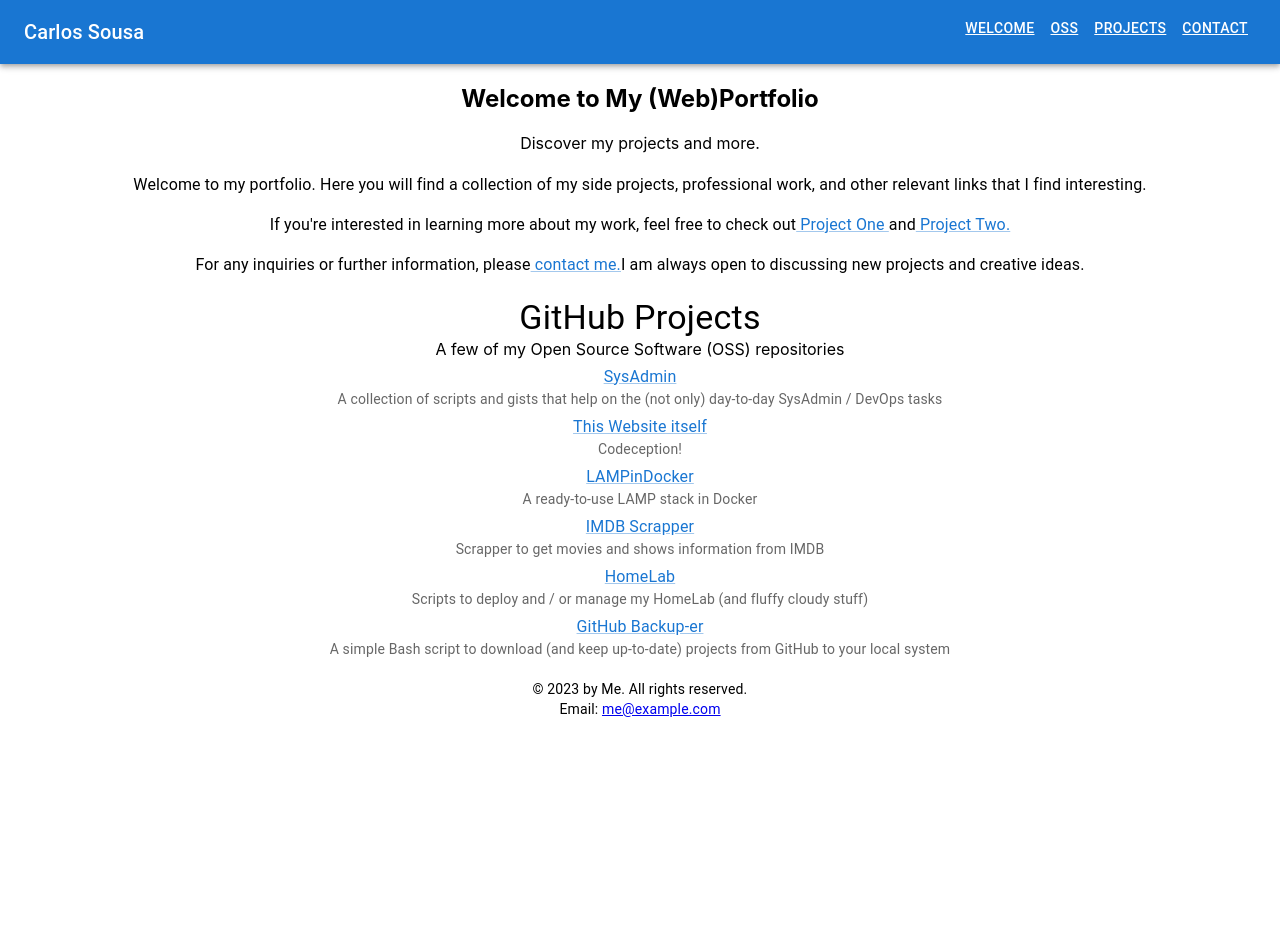
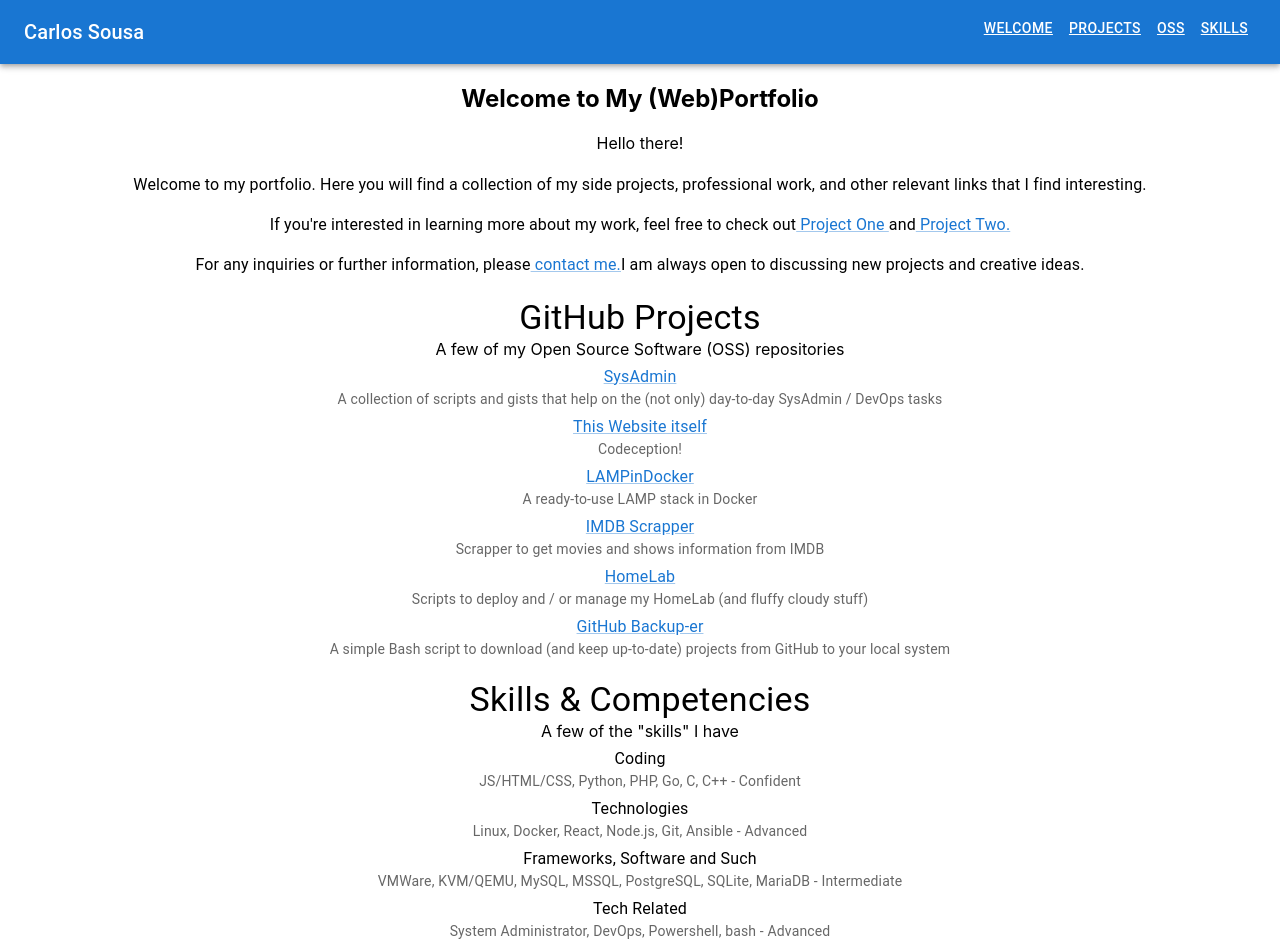
Before and after one commit to zebrajr/website, a React (Create React App) app in the folder frontend/: page / in a window 1280 px wide. Shown: the top 950 px of the page. Before the commit the page ends 800 px from the top, so only its background shows below. Built offline with nearby package versions, Linux system fonts and the light colour scheme.

Commit message:
update components (skills, projects, navbar)

```diff
--- a/frontend/src/App.js
+++ b/frontend/src/App.js
@@ -5,6 +5,7 @@ import Navbar from './components/Navbar';
 import WelcomeText from './components/Welcome';
 import ProjectList from './components/ProjectList';
 import ProjectsText from './components/ProjectsText';
+import CompetenciesSkills from './components/Skills';
 import Footer from './components/Footer';
 
 function App() {
@@ -15,6 +16,7 @@ function App() {
                 <WelcomeText />
                 <ProjectsText />
                 <ProjectList />
+                <CompetenciesSkills />
             </main>
             <Footer />
         </div>
--- a/frontend/src/components/Navbar.js
+++ b/frontend/src/components/Navbar.js
@@ -13,14 +13,14 @@ function Navbar() {
                         <MuiLink href="#welcome" color="inherit" variant="button" sx={{ margin: 1 }}>
                             Welcome
                         </MuiLink>
+                        <MuiLink href="#projects" color="inherit" variant="button" sx={{ margin: 1 }}>
+                            Projects
+                        </MuiLink>
                         <MuiLink href="#oss" color="inherit" variant="button" sx={{ margin: 1 }}>
                             OSS
                         </MuiLink>
-                        <MuiLink href="#projects" color="inherit" variant="button" sx={{ margin: 1 }}>
-                            Projects
-                        </MuiLink>
-                        <MuiLink href="#contact" color="inherit" variant="button" sx={{ margin: 1 }}>
-                            Contact
+                        <MuiLink href="#skills" color="inherit" variant="button" sx={{ margin: 1 }}>
+                            Skills
                         </MuiLink>
                     </Box>
                 </Box>
--- a/frontend/src/components/ProjectList.js
+++ b/frontend/src/components/ProjectList.js
@@ -3,6 +3,7 @@ import { List, ListItem, Typography, ListItemText, Link as MuiLink } from '@mui/
 
 const titleText = "GitHub Projects";
 const subTitleText = "A few of my Open Source Software (OSS) repositories";
+const sectionID = 'oss';
 
 const projects = [
     {
@@ -39,7 +40,8 @@ const projects = [
 
 function ProjectList() {
     return (
-        <div id="projects">
+        <div id="projectsList">
+            <section id={ sectionID }>
                 <Typography variant="h4">{ titleText }</Typography>
                 <Typography variant="h9">{ subTitleText }</Typography>
 
@@ -49,6 +51,7 @@ function ProjectList() {
                         secondary={project.description ? project.description : ''}
                     />
                 ))}
+            </section>
         </div>
     );
 }
--- a/frontend/src/components/ProjectsText.js
+++ b/frontend/src/components/ProjectsText.js
@@ -1,9 +1,12 @@
 import React from 'react';
 import { Typography, Link as MuiLink } from '@mui/material';
+
+const sectionID = 'projects';
 
 function ProjectsText() {
     return (
         <div style={{ margin: '20px' }}>
+            <section id={ sectionID }>
             <Typography variant="body1" paragraph>
                 Welcome to my portfolio. Here you will find a collection of my side projects,
                 professional work, and other relevant links that I find interesting.
@@ -19,6 +22,7 @@ function ProjectsText() {
                 <MuiLink href="mailto:me@example.com"> contact me.</MuiLink>
                 I am always open to discussing new projects and creative ideas.
             </Typography>
+            </section>
         </div>
     );
 }
--- /dev/null
+++ b/frontend/src/components/Skills.js
@@ -0,0 +1,54 @@
+import React from 'react';
+import { List, ListItem, Typography, ListItemText, Link as MuiLink } from '@mui/material';
+
+const titleText = "Skills & Competencies";
+const subTitleText = "A few of the \"skills\" I have";
+const sectionID = 'skills';
+
+const skills = [
+    {
+        name: 'Coding',
+        rating: 'Confident',
+        description: 'JS/HTML/CSS, Python, PHP, Go, C, C++'
+    },
+    {
+        name: 'Technologies',
+        rating: 'Advanced',
+        description: 'Linux, Docker, React, Node.js, Git, Ansible'
+    },
+    {
+        name: 'Frameworks, Software and Such',
+        rating: 'Intermediate',
+        description: 'VMWare, KVM/QEMU, MySQL, MSSQL, PostgreSQL, SQLite, MariaDB'
+    },
+    {
+        name: 'Tech Related',
+        rating: 'Advanced',
+        description: 'System Administrator, DevOps, Powershell, bash'
+    },
+    {
+        name: 'Non-Tech',
+        rating: 'Beginner',
+        description: 'CAD, Electrical Engineering'
+    }
+];
+
+function CompetenciesSkills() {
+    return (
+        <div style={{ margin: '20px' }}>
+            <section id={ sectionID }>
+                <Typography variant="h4">{ titleText }</Typography>
+                <Typography variant="h9">{ subTitleText }</Typography>
+
+                {skills.map((skill, index) => (
+                    <ListItemText
+                        primary={ skill.name }
+                        secondary={ skill.description + ' - ' + skill.rating}
+                    />
+                ))}
+            </section>
+        </div>
+    );
+}
+
+export default CompetenciesSkills;
--- a/frontend/src/components/Welcome.js
+++ b/frontend/src/components/Welcome.js
@@ -1,12 +1,18 @@
 import React from 'react';
 import { Typography } from '@mui/material';
+
+const sectionID = 'welcome';
 
 function WelcomeText(){
     return (
         <div style={{ margin: '20px' }}>
-            <section id="welcome">
+            <section id={ sectionID }>
                     <h1>Welcome to My (Web)Portfolio</h1>
-                    <p>Discover my projects and more.</p>
+                    <p>
+                        Hello there!
+                        <br />
+                    </p>
+
                 </section>
         </div>
     )
```
Lines whose indentation alone changed are shown as unchanged.
